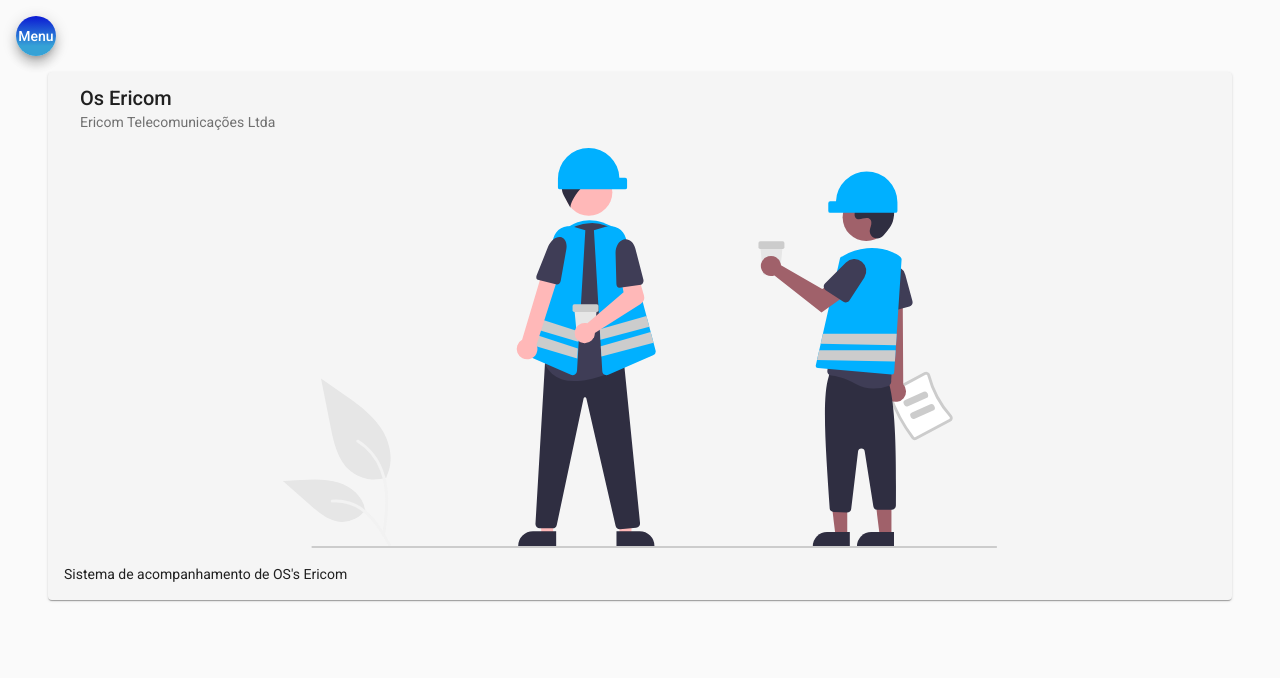
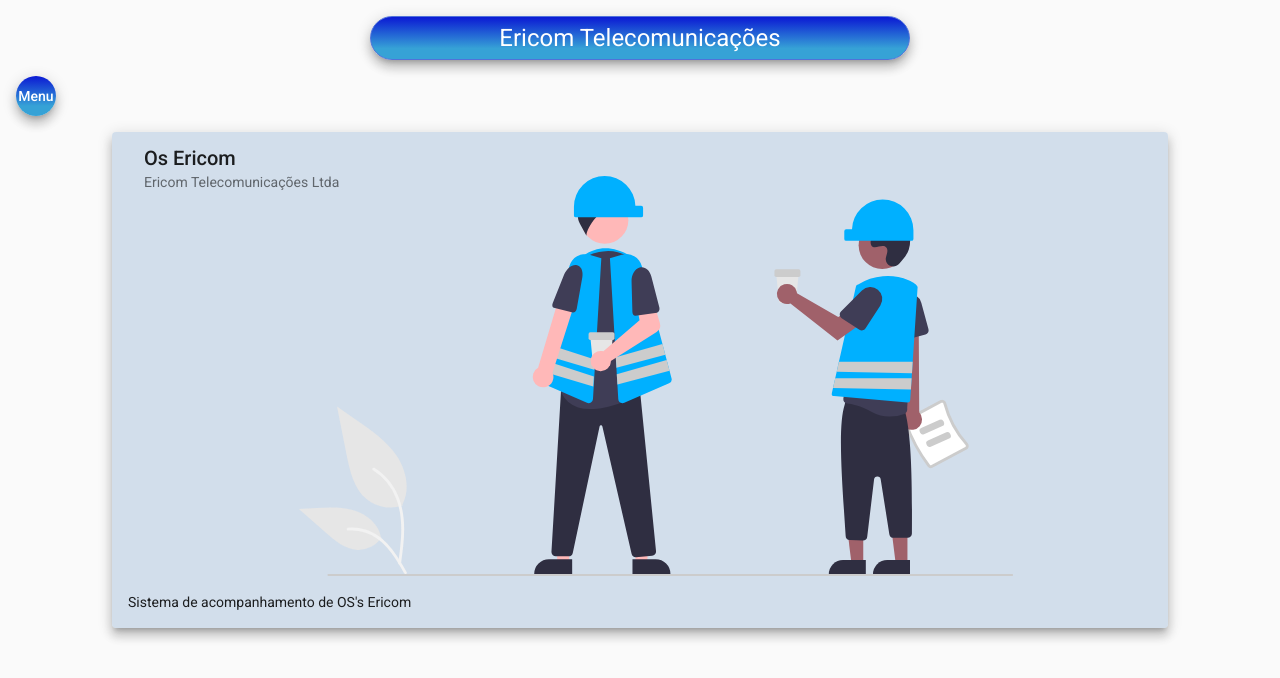
Before and after one commit to leonardo-ericom/heldesk-front, an Angular app: page /home in a window 1280 px wide. Shown: the top 678 px of the page. Built offline with nearby package versions, Linux system fonts and the light colour scheme.

Commit message:
Html e Css para Header

```diff
--- a/src/app/components/header/header.component.css
+++ b/src/app/components/header/header.component.css
@@ -0,0 +1,15 @@
+.container {
+    display: flex;
+    align-items: center;
+    justify-content: center;
+}
+
+h1 {
+    color: white;
+    margin: 1rem auto auto;
+    margin-top: 1rem;
+    border: 1px solid rgb(80, 114, 217);
+    padding: 0.3rem 10%;
+    border-radius: 2rem;
+    background: linear-gradient(0deg, rgba(54, 162, 214, 1) 25%, rgba(0, 15, 210, 0.9585959383753502) 100%);
+}
--- a/src/app/components/header/header.component.html
+++ b/src/app/components/header/header.component.html
@@ -1 +1,3 @@
-<p>header works!</p>
+<div class="container">
+    <h1 class="mat-elevation-z8">Ericom Telecomunicações</h1>
+</div>
--- a/src/app/components/home/home.component.css
+++ b/src/app/components/home/home.component.css
@@ -1,9 +1,10 @@
 .card {
-    width: 90%;
-    margin: auto;
-    background-color: rgb(245, 245, 245);
+    width: 80%;
+    margin: 1rem auto auto;
+    background-color: rgba(151, 182, 213, 0.402);
 }
 
 img {
     height: 25rem;
+    margin: -2rem auto 1rem auto;
 }
--- a/src/app/components/home/home.component.html
+++ b/src/app/components/home/home.component.html
@@ -1,4 +1,4 @@
-<mat-card class="card">
+<mat-card class="card mat-elevation-z8">
     <mat-card-header>
 
         <mat-card-title>Os Ericom</mat-card-title>
--- a/src/app/components/nav/nav.component.css
+++ b/src/app/components/nav/nav.component.css
@@ -24,7 +24,7 @@ img {
 }
 
 .menu {
-    margin: 1rem 1rem 1rem 1rem;
+    margin: 1rem 1rem 0rem 1rem;
     color: white;
     background: linear-gradient(0deg, rgba(54, 162, 214, 1) 25%, rgba(0, 15, 210, 0.9585959383753502) 100%);
 }
--- a/src/app/components/nav/nav.component.html
+++ b/src/app/components/nav/nav.component.html
@@ -25,6 +25,7 @@
     </mat-drawer>
 
     <div class="sidenav-content">
+        <app-header></app-header>
         <button class="menu mat-elevation-z8" (click)="drawer.toggle()" mat-icon-button>
       Menu
     </button>
```
